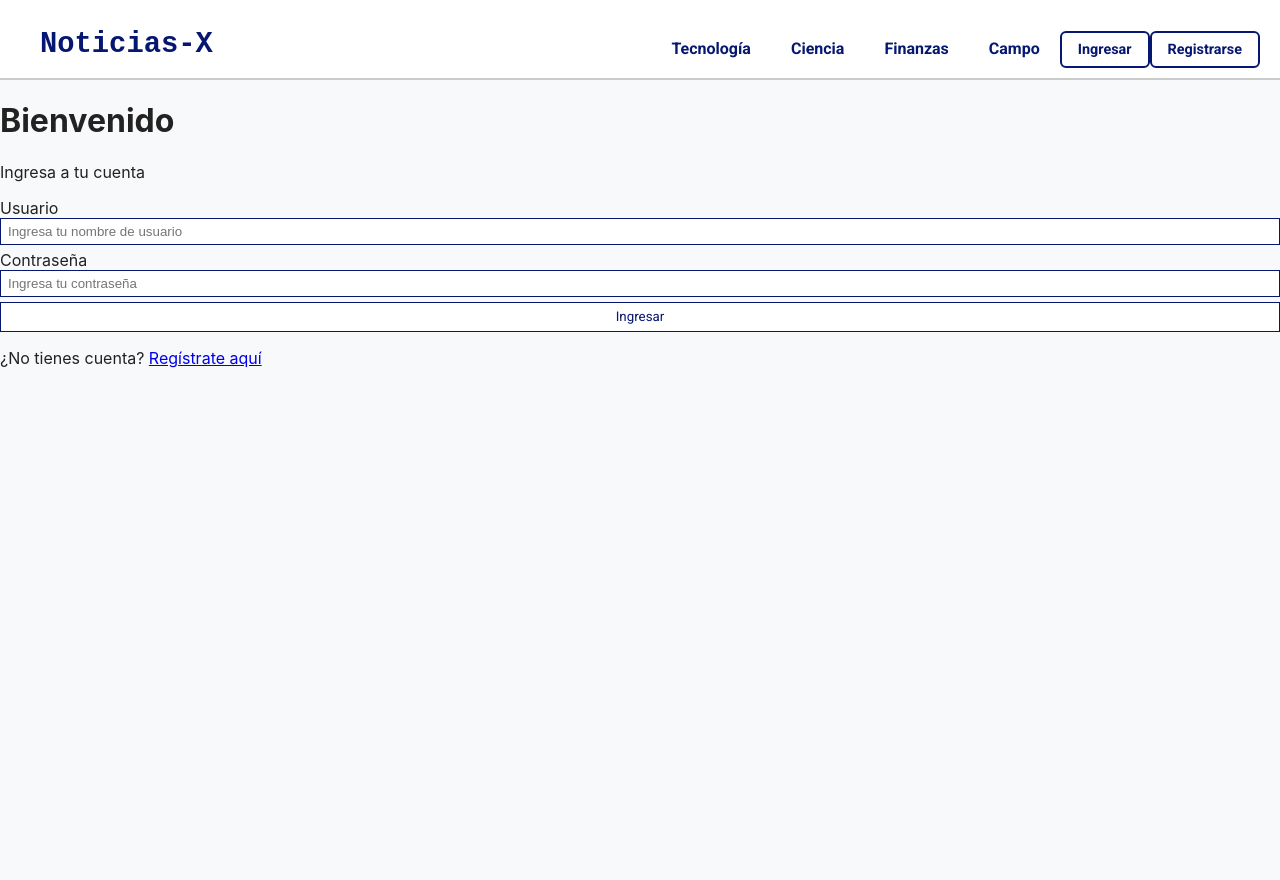
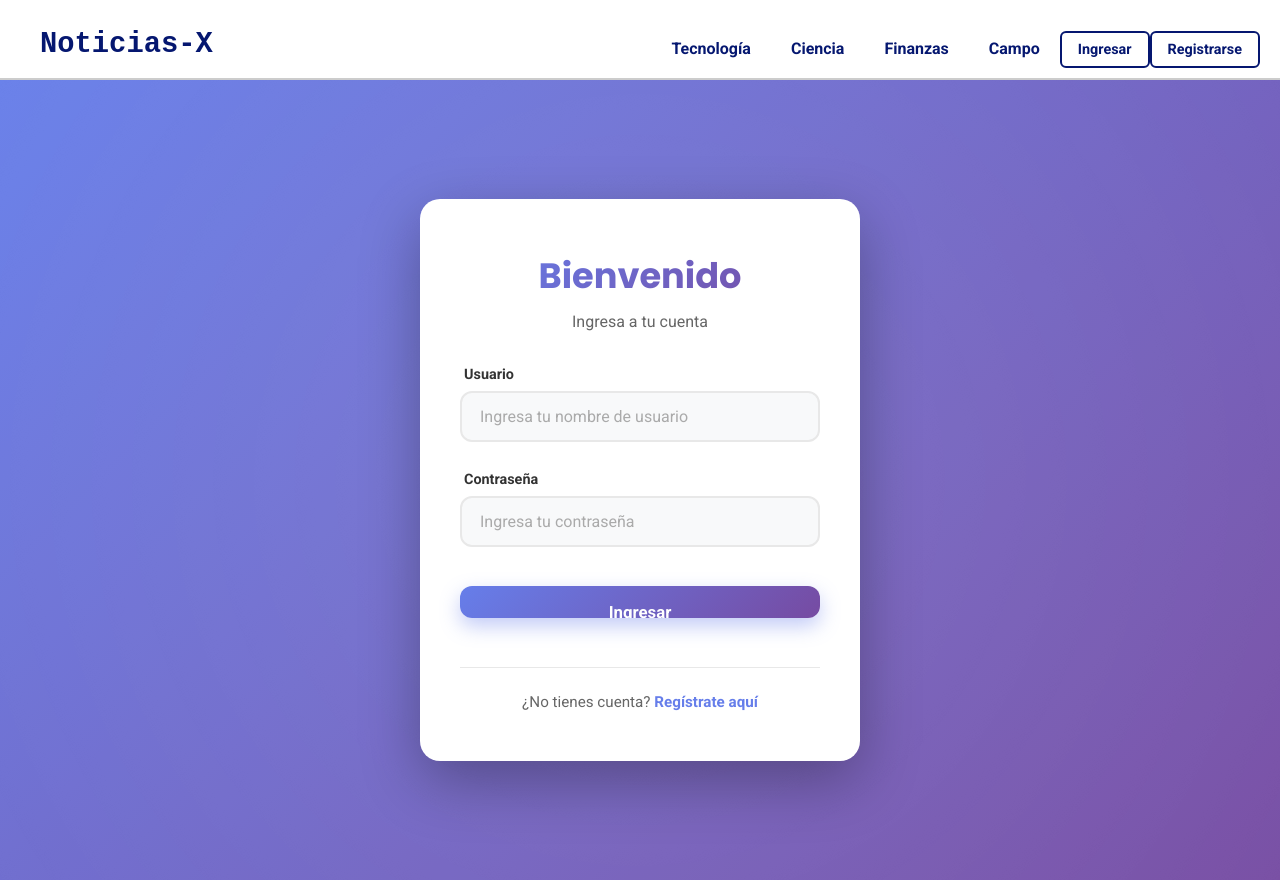
Before and after one commit to EugeNardi/client-noticias-x-2025-, a React (Vite) app: page /login in a window 1280 px wide. Before the commit the page ends 800 px from the top, so only its background shows below. Built offline with nearby package versions, Linux system fonts and the light colour scheme.

Commit message:
DiseÃ±o profesional Login/Register con gradientes y animaciones, filtrar noticias sin imagen

```diff
--- a/pages/Campo.jsx
+++ b/pages/Campo.jsx
@@ -17,7 +17,11 @@ const Campo = () => {
       if (error) {
         console.error('Error al cargar noticias:', error);
       } else {
-        setPosts(data || []);
+        const postsWithImages = (data || []).filter(post => {
+          return post.cover && post.cover.trim() !== '' &&
+                 (post.cover.startsWith('http://') || post.cover.startsWith('https://'));
+        });
+        setPosts(postsWithImages);
       }
     };
 
--- a/pages/Ciencia.jsx
+++ b/pages/Ciencia.jsx
@@ -17,7 +17,11 @@ const Ciencia = () => {
       if (error) {
         console.error('Error al cargar noticias:', error);
       } else {
-        setPosts(data || []);
+        const postsWithImages = (data || []).filter(post => {
+          return post.cover && post.cover.trim() !== '' &&
+                 (post.cover.startsWith('http://') || post.cover.startsWith('https://'));
+        });
+        setPosts(postsWithImages);
       }
     };
 
--- a/pages/Finanzas.jsx
+++ b/pages/Finanzas.jsx
@@ -17,7 +17,11 @@ const Finanzas = () => {
       if (error) {
         console.error('Error al cargar noticias:', error);
       } else {
-        setPosts(data || []);
+        const postsWithImages = (data || []).filter(post => {
+          return post.cover && post.cover.trim() !== '' &&
+                 (post.cover.startsWith('http://') || post.cover.startsWith('https://'));
+        });
+        setPosts(postsWithImages);
       }
     };
 
--- a/pages/Index.jsx
+++ b/pages/Index.jsx
@@ -34,8 +34,15 @@ const Index = () => {
         return true;
       });
 
-      console.log('Noticias únicas cargadas:', uniquePosts.length);
-      setAllPosts(uniquePosts);
+      // Filtrar noticias que tengan imagen válida
+      const postsWithImages = uniquePosts.filter(post => {
+        return post.cover &&
+               post.cover.trim() !== '' &&
+               (post.cover.startsWith('http://') || post.cover.startsWith('https://'));
+      });
+
+      console.log('Noticias únicas con imágenes:', postsWithImages.length);
+      setAllPosts(postsWithImages);
     }
     setLoading(false);
   };
--- a/pages/Tecnologia.jsx
+++ b/pages/Tecnologia.jsx
@@ -17,7 +17,13 @@ const Tecnologia = () => {
       if (error) {
         console.error('Error al cargar noticias:', error);
       } else {
-        setPosts(data || []);
+        // Filtrar solo noticias con imagen válida
+        const postsWithImages = (data || []).filter(post => {
+          return post.cover &&
+                 post.cover.trim() !== '' &&
+                 (post.cover.startsWith('http://') || post.cover.startsWith('https://'));
+        });
+        setPosts(postsWithImages);
       }
     };
 
--- a/src/App.css
+++ b/src/App.css
@@ -603,14 +603,213 @@ select{
   height: 30px;
 }
 
+/* ═══════════════════════════════════════════════════════════════════ */
+/* DISEÑO PROFESIONAL PARA LOGIN Y REGISTER */
+/* ═══════════════════════════════════════════════════════════════════ */
+
+.auth-container {
+  min-height: 100vh;
+  display: flex;
+  align-items: center;
+  justify-content: center;
+  padding: 40px 20px;
+  background: linear-gradient(135deg, #667eea 0%, #764ba2 100%);
+  position: relative;
+  overflow: hidden;
+}
+
+.auth-container::before {
+  content: '';
+  position: absolute;
+  top: -50%;
+  right: -50%;
+  width: 200%;
+  height: 200%;
+  background: radial-gradient(circle, rgba(255,255,255,0.1) 0%, transparent 70%);
+  animation: rotate 30s linear infinite;
+}
+
+@keyframes rotate {
+  from { transform: rotate(0deg); }
+  to { transform: rotate(360deg); }
+}
+
+.auth-card {
+  background: white;
+  border-radius: 20px;
+  box-shadow: 0 20px 60px rgba(0, 0, 0, 0.3);
+  padding: 50px 40px;
+  width: 100%;
+  max-width: 440px;
+  position: relative;
+  z-index: 1;
+  animation: slideUp 0.6s ease-out;
+}
+
+@keyframes slideUp {
+  from {
+    opacity: 0;
+    transform: translateY(50px);
+  }
+  to {
+    opacity: 1;
+    transform: translateY(0);
+  }
+}
+
+.auth-header {
+  text-align: center;
+  margin-bottom: 35px;
+}
+
+.auth-header h1 {
+  font-size: 2.2rem;
+  font-weight: 800;
+  background: linear-gradient(135deg, #667eea 0%, #764ba2 100%);
+  -webkit-background-clip: text;
+  -webkit-text-fill-color: transparent;
+  background-clip: text;
+  margin: 0 0 10px 0;
+  font-family: "Poppins", sans-serif;
+}
+
+.auth-header p {
+  font-size: 1rem;
+  color: #666;
+  margin: 0;
+  font-family: "Roboto", sans-serif;
+}
+
+.auth-form {
+  display: flex;
+  flex-direction: column;
+  gap: 24px;
+}
+
+.form-group {
+  position: relative;
+  display: flex;
+  flex-direction: column;
+  gap: 8px;
+}
+
+.form-group label {
+  font-size: 0.9rem;
+  font-weight: 600;
+  color: #333;
+  font-family: "Roboto", sans-serif;
+  margin-left: 4px;
+}
+
+.form-group input {
+  padding: 14px 18px;
+  font-size: 1rem;
+  border: 2px solid #e8e8e8;
+  border-radius: 12px;
+  transition: all 0.3s ease;
+  font-family: "Roboto", sans-serif;
+  background: #f8f9fa;
+}
+
+.form-group input:focus {
+  outline: none;
+  border-color: #667eea;
+  background: white;
+  box-shadow: 0 0 0 4px rgba(102, 126, 234, 0.1);
+  transform: translateY(-2px);
+}
+
+.form-group input::placeholder {
+  color: #aaa;
+}
+
+.form-group small {
+  font-size: 0.75rem;
+  color: #888;
+  font-family: "Roboto", sans-serif;
+  margin-left: 4px;
+}
+
+.auth-button {
+  padding: 16px 24px;
+  font-size: 1.05rem;
+  font-weight: 700;
+  color: white;
+  background: linear-gradient(135deg, #667eea 0%, #764ba2 100%);
+  border: none;
+  border-radius: 12px;
+  cursor: pointer;
+  transition: all 0.3s ease;
+  font-family: "Roboto", sans-serif;
+  margin-top: 10px;
+  box-shadow: 0 8px 20px rgba(102, 126, 234, 0.4);
+  position: relative;
+  overflow: hidden;
+}
+
+.auth-button::before {
+  content: '';
+  position: absolute;
+  top: 0;
+  left: -100%;
+  width: 100%;
+  height: 100%;
+  background: linear-gradient(90deg, transparent, rgba(255,255,255,0.3), transparent);
+  transition: left 0.5s;
+}
+
+.auth-button:hover::before {
+  left: 100%;
+}
+
+.auth-button:hover {
+  transform: translateY(-3px);
+  box-shadow: 0 12px 30px rgba(102, 126, 234, 0.5);
+}
+
+.auth-button:active {
+  transform: translateY(-1px);
+}
+
+.auth-button:disabled {
+  opacity: 0.6;
+  cursor: not-allowed;
+  transform: none;
+}
+
+.auth-footer {
+  text-align: center;
+  margin-top: 25px;
+  padding-top: 25px;
+  border-top: 1px solid #e8e8e8;
+}
+
+.auth-footer p {
+  font-size: 0.95rem;
+  color: #666;
+  margin: 0;
+  font-family: "Roboto", sans-serif;
+}
+
+.auth-footer a {
+  color: #667eea;
+  text-decoration: none;
+  font-weight: 700;
+  transition: color 0.3s ease;
+}
+
+.auth-footer a:hover {
+  color: #764ba2;
+  text-decoration: underline;
+}
+
 /* ================================================================= */
 /* RESPONSIVE PARA MÓVILES - LOGIN Y REGISTER */
 /* ================================================================= */
 
 @media (max-width: 480px) {
   .auth-container {
-    padding: 15px;
-    min-height: calc(100vh - 140px);
+    padding: 20px 15px;
   }
 
   .auth-card {
```
Also changed, not shown: 1 other file (tests, documents, lock files or other folders).
